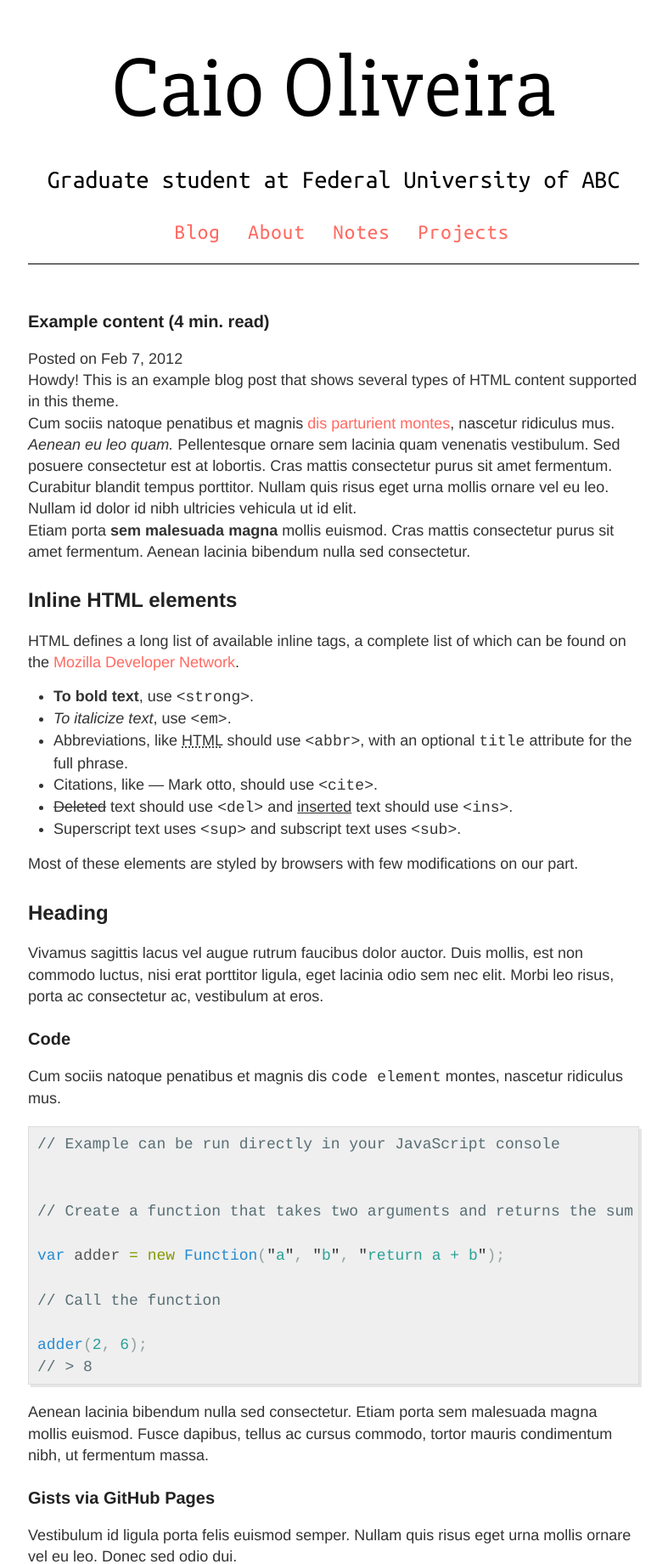
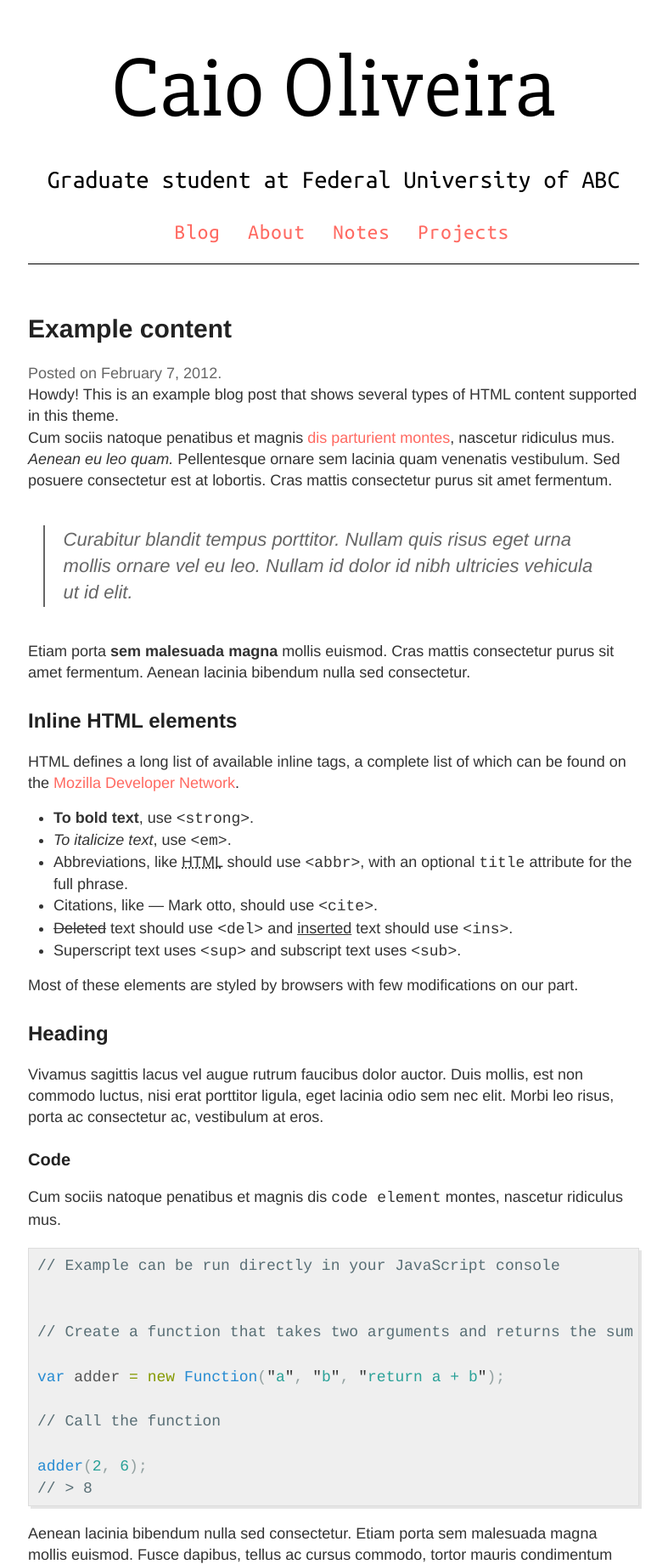
Before and after one commit to oliveira-caio/oliveira-caio.github.io, a Jekyll site: the page built from _posts/2012-02-07-example-content.md, in a window 1280 px wide, cut to the strip 0-1840 px from the top of the page. Shown: the whole strip at 85% size, without its empty margins (247-1034 px from the left). Built offline with Jekyll 4.4.1, drawn with Linux system fonts in a browser that asks for light colours; comment, search, counter and statistics services are not loaded.

Commit message:
changed some margins

```diff
--- a/_layouts/post.html
+++ b/_layouts/post.html
@@ -2,41 +2,18 @@
 layout: default
 ---
 
-<!-- <article class="post"> -->
+<article class="post">
 
-<!--   <header> -->
-<!--     <h1>{{ page.title }}</h1> -->
-<!--     Posted on {{ page.date | date: "%B %-d, %Y" }}. -->
-<!--   </header> -->
-
-<!--   <div class="entry"> -->
-<!--     {{ content }} -->
-<!--   </div> -->
-
-<!--   {% include disqus.html %} -->
-<!-- </article> -->
-
-<article itemscope itemtype="http://schema.org/BlogPosting" class="blog-post">
   <header>
-    <h3 itemprop="name headline">{{ page.title }}
-      <span style="display:none"
-	    itemprop="author"
-	    itemscope
-	    itemtype="http://schema.org/Person">
-	<span itemprop="name">Caio Oliveira</span>
-      </span>
-      {% assign words = content | number_of_words %}
-      {% if words >= 360 %}
-      <span class="reading-time">
-	({{ words | divided_by:180 }} min. read)
-      </span>
-      {% endif %}
-    </h3>
-    <span class="shared">
-      Posted on <span itemprop="datePublished">{{ page.date | date: "%b %-d, %Y" }}</span>
+    <h1>{{ page.title }}</h1>
+    <span class="date">
+      Posted on {{ page.date | date: "%B %-d, %Y" }}.
     </span>
   </header>
-  <div itemprop="articleBody" class="hyphenate">
+
+  <div class="entry">
     {{ content }}
   </div>
+
+  {% include disqus.html %}
 </article>
--- a/style.scss
+++ b/style.scss
@@ -67,7 +67,7 @@ h4 {
 }
 
 p {
-    //margin: 15px 0;
+    margin: 0;
 }
 
 a {
@@ -120,6 +120,7 @@ img {
 .date {
     //font-style: italic;
     color: $gray;
+    margin: 0;
 }
 
 // Specify the color of the selection
```
Also changed, not shown: about.md (+0 -3 lines).
